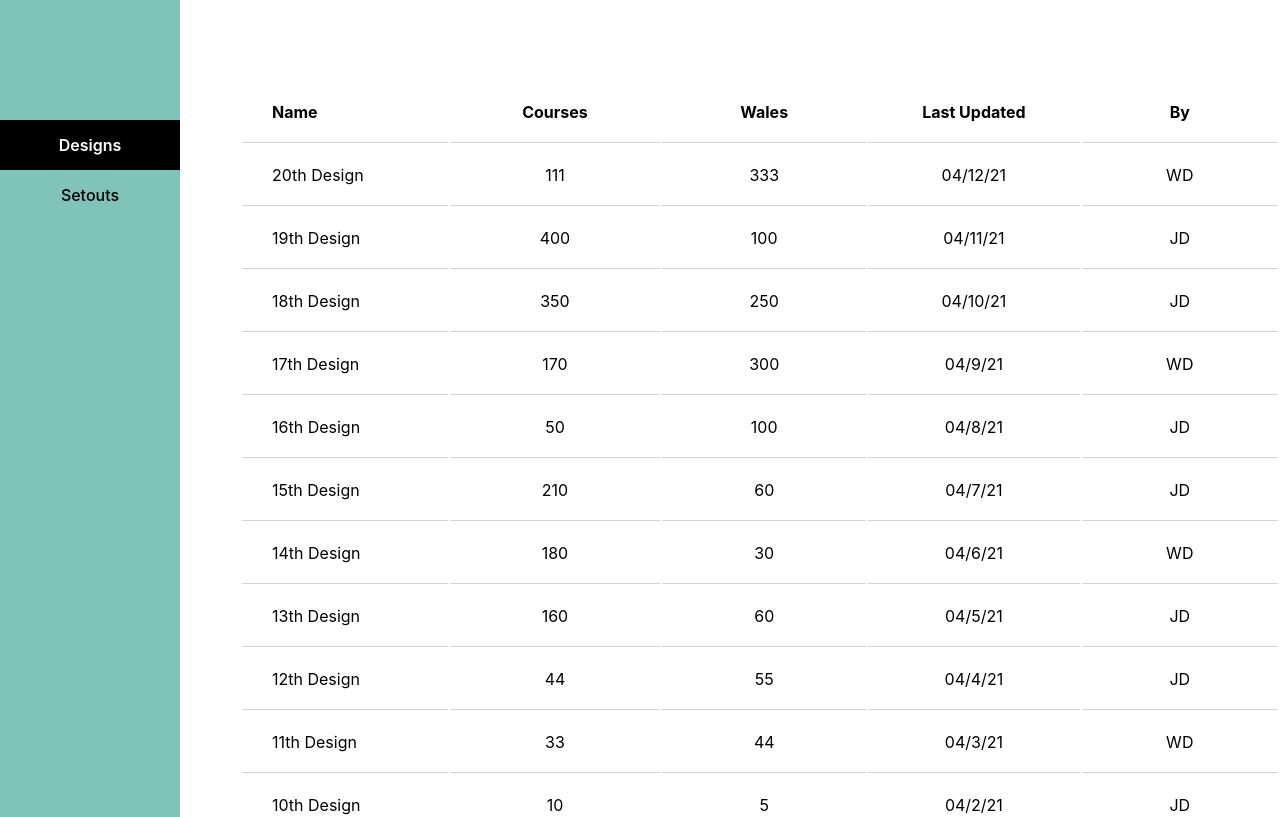
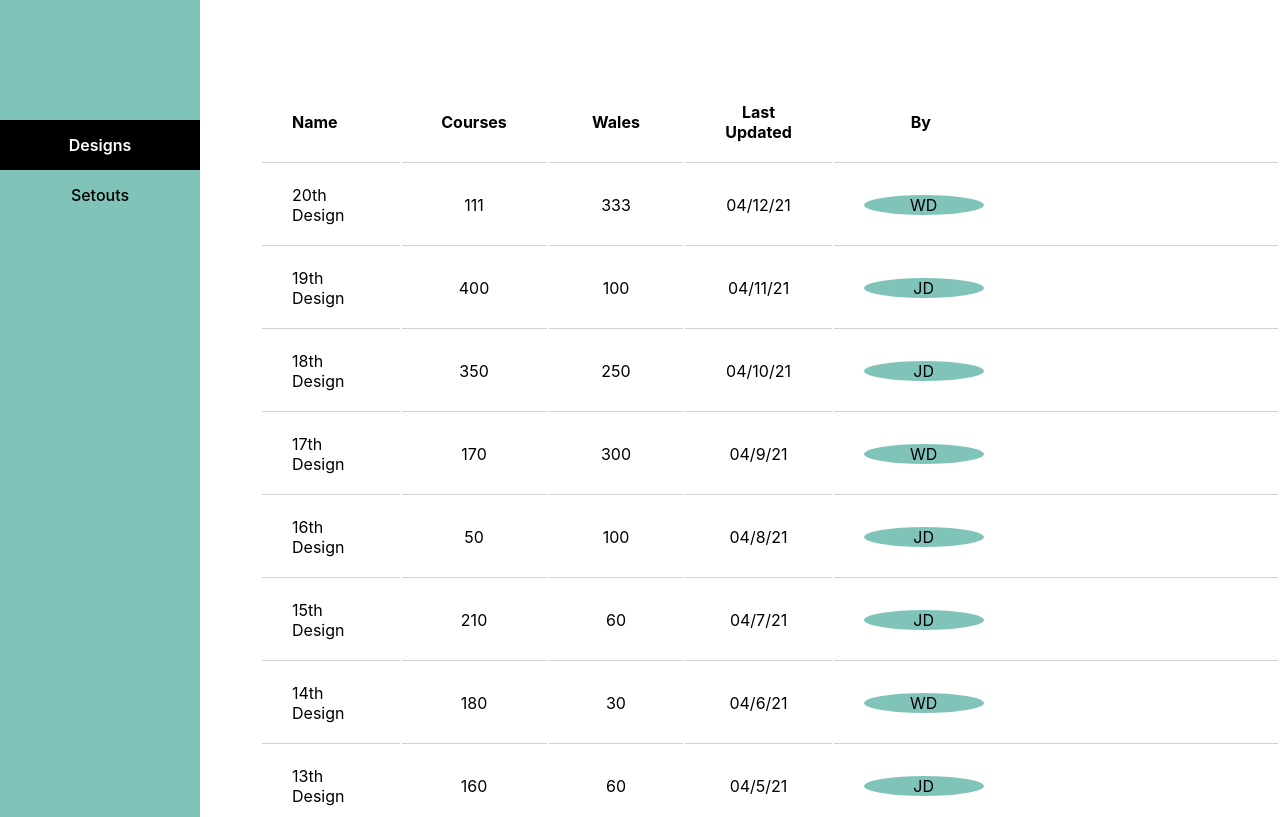
Before and after one commit to javisastre/designs-setouts-react-ts, a React (Create React App) app: page / in a window 1280 px wide. Shown: the top 817 px of the page. Built offline with nearby package versions, Linux system fonts and the light colour scheme; data requests are answered from the project's data file.

Commit message:
userBall implemented, along with other css changes

```diff
--- a/src/components/DataGridDisplay.tsx
+++ b/src/components/DataGridDisplay.tsx
@@ -1,6 +1,7 @@
 import React from "react";
 
 import { IDataSection } from "./interfaces";
+import UserBall from "./UserBall";
 
 interface Props {
   section: IDataSection;
@@ -15,19 +16,21 @@ const DataGridDisplay: React.FC<Props> = (props) => {
     <div className='data-grid-display'>
       <table>
         <thead>
-          {headers.map((header, i) => (
-            <th key={i} id={String(i)}>
-              {header}
-            </th>
-          ))}
+          <tr>
+            {headers.map((header, i) => (
+              <th key={i}>{header}</th>
+            ))}
+          </tr>
         </thead>
         <tbody>
           {data.map((el, i) => (
             <tr key={i}>
-              {Object.values(el)
+              {Object.entries(el)
                 .slice(1)
                 .map((spec, k) => (
-                  <td key={k}>{spec}</td>
+                  <td key={k}>
+                    {spec[0] === "user" ? <UserBall user={spec[1]} /> : spec[1]}
+                  </td>
                 ))}
             </tr>
           ))}
--- /dev/null
+++ b/src/components/UserBall.tsx
@@ -0,0 +1,17 @@
+import React from "react";
+
+interface Props {
+  user: string;
+}
+
+const UserBall: React.FC<Props> = (props) => {
+  const { user } = props;
+
+  return (
+    <div>
+      <div className='user-ball'>{user}</div>
+    </div>
+  );
+};
+
+export default UserBall;
--- a/src/styles/App.css
+++ b/src/styles/App.css
@@ -55,12 +55,30 @@ img {
   padding: 15px;
   font-weight: 500;
   cursor: pointer;
+  -webkit-transition: ease-in-out 0.3s;
+  transition: ease-in-out 0.3s;
+}
+
+.NavBar .menu-item:hover {
+  color: lightgrey;
+  background-color: darkslategrey;
+  -webkit-transition: ease-in-out 0.4s;
+  transition: ease-in-out 0.4s;
 }
 
 .NavBar .selected {
   background-color: black;
   color: white;
   font-weight: 600;
+  -webkit-transition: ease-in-out 0.43;
+  transition: ease-in-out 0.43;
+}
+
+.NavBar .selected:hover {
+  background-color: black;
+  color: gray;
+  -webkit-transition: ease-in-out 0.2s;
+  transition: ease-in-out 0.2s;
 }
 
 .data-grid-display {
@@ -71,7 +89,7 @@ img {
       -ms-flex-align: center;
           align-items: center;
   margin-left: 60px;
-  padding-top: 10vh;
+  padding: 10vh 0;
 }
 
 .data-grid-display table {
@@ -84,22 +102,36 @@ img {
 
 .data-grid-display table th,
 .data-grid-display table td {
-  -webkit-column-width: 200px;
-          column-width: 200px;
+  -webkit-column-width: 110px;
+          column-width: 110px;
   border-bottom: 1px solid lightgrey;
   padding: 20px 30px;
 }
 
-.data-grid-display table td:nth-child(1),
-.data-grid-display table th:nth-child(1) {
+.data-grid-display table th:nth-child(1),
+.data-grid-display table td:nth-child(1) {
   text-align: left;
 }
 
+.data-grid-display table th:last-child,
+.data-grid-display table td:last-child {
+  padding-right: 300px;
+}
+
+.user-ball {
+  background-color: #80c4b9;
+  border-radius: 50%;
+  width: 120px;
+  height: 20px;
+}
+
 .App {
+  width: 100vw;
+  height: 100vh;
   display: -ms-grid;
   display: grid;
-  -ms-grid-columns: 180px 1fr;
-      grid-template-columns: 180px 1fr;
+  -ms-grid-columns: 200px 1fr;
+      grid-template-columns: 200px 1fr;
   grid-auto-flow: row;
 }
 /*# sourceMappingURL=App.css.map */
--- a/src/styles/App.scss
+++ b/src/styles/App.scss
@@ -1,7 +1,9 @@
-@import "./reset", "./tables", "./navbar", "./variables", "./dataGridDisplay";
+@import "./reset", "./tables", "./navbar", "./variables", "./dataGridDisplay", "./userBall";
 
 .App {
+  width: 100vw;
+  height: 100vh;
   display: grid;
-  grid-template-columns: 180px 1fr;
+  grid-template-columns: 200px 1fr;
   grid-auto-flow: row;
 }
--- a/src/styles/_dataGridDisplay.scss
+++ b/src/styles/_dataGridDisplay.scss
@@ -2,7 +2,7 @@
   display: flex;
   align-items: center;
   margin-left: 60px;
-  padding-top: 10vh;
+  padding: 10vh 0;
   table {
     text-align: center;
     thead {
@@ -10,13 +10,17 @@
     }
     th,
     td {
-      column-width: 200px;
+      column-width: 110px;
       border-bottom: 1px solid lightgrey;
       padding: 20px 30px;
     }
-    td:nth-child(1),
-    th:nth-child(1) {
+    th:nth-child(1),
+    td:nth-child(1) {
       text-align: left;
+    }
+    th:last-child,
+    td:last-child {
+      padding-right: 300px;
     }
   }
 }
--- a/src/styles/_navbar.scss
+++ b/src/styles/_navbar.scss
@@ -1,7 +1,7 @@
 @import "./variables";
 
 .NavBar {
-  background-color: $project;
+  background-color: $corporateColor;
   display: flex;
   flex-direction: column;
   justify-content: flex-start;
@@ -11,10 +11,22 @@
     padding: 15px;
     font-weight: 500;
     cursor: pointer;
+    transition: ease-in-out 0.3s;
+    &:hover {
+      color: lightgrey;
+      background-color: darkslategrey;
+      transition: ease-in-out 0.4s;
+    }
   }
   .selected {
     background-color: black;
     color: white;
     font-weight: 600;
+    transition: ease-in-out 0.43;
+    &:hover {
+      background-color: black;
+      color: gray;
+      transition: ease-in-out 0.2s;
+    }
   }
 }
--- a/src/styles/_variables.scss
+++ b/src/styles/_variables.scss
@@ -1,4 +1,4 @@
-$project: #80c4b9;
+$corporateColor: #80c4b9;
 $breakpoints: (
   tablet: 700px,
   desktop: 1200px,
--- /dev/null
+++ b/src/styles/userBall.css
@@ -0,0 +1,4 @@
+.user-ball {
+  background-color: #80c4b9;
+}
+/*# sourceMappingURL=userBall.css.map */
--- /dev/null
+++ b/src/styles/userBall.scss
@@ -0,0 +1,5 @@
+@import "./variables";
+
+.user-ball {
+  background-color: $corporateColor;
+}
```
Also changed, not shown: 2 other files (tests, documents, lock files or other folders).
